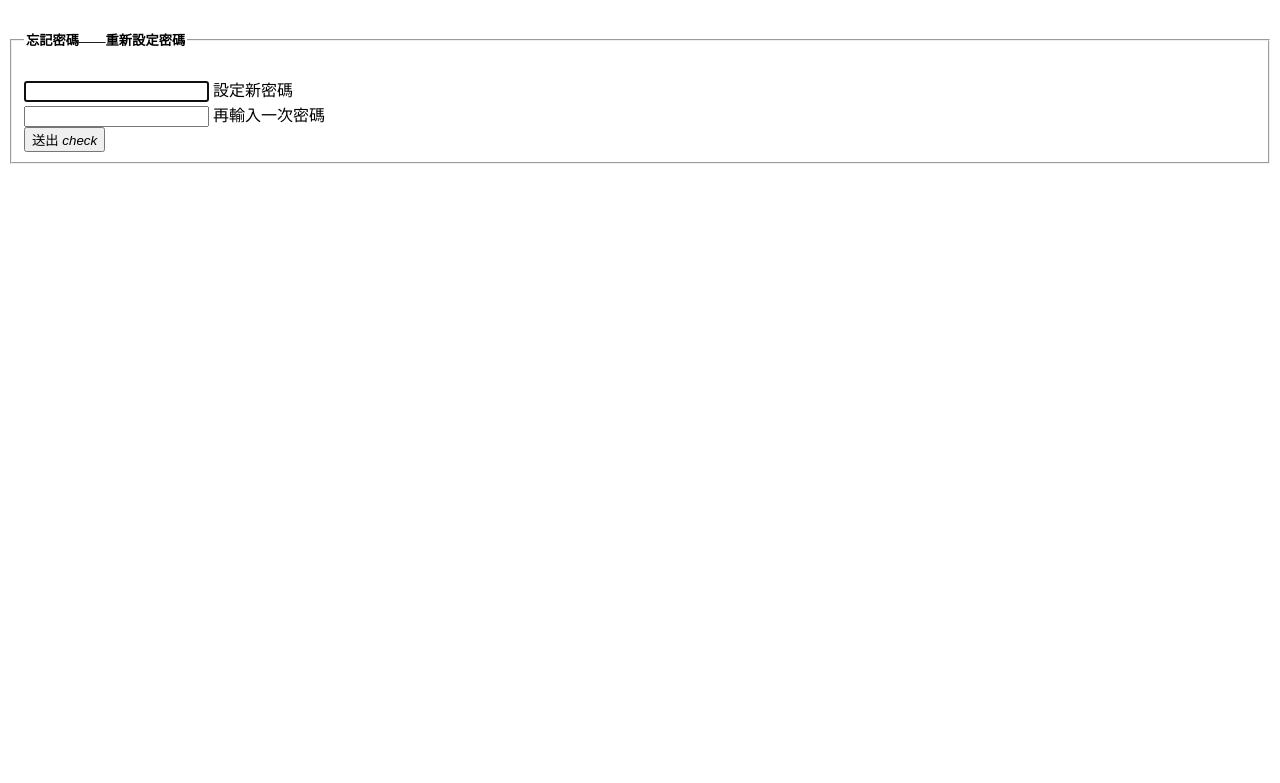
After one commit to ri0806449/repos, a CodeIgniter app: the page made by CIpro/application/views/want_to_reset_password/Content.php in a window 1280 px wide. The commit adds this page. Shown: the top 783 px of the page. Run offline with CodeIgniter, Linux system fonts and the light colour scheme.

Commit message:
新增主頁修改密碼（含驗證）功能

```diff
--- a/CIpro/application/views/main/Content.php
+++ b/CIpro/application/views/main/Content.php
@@ -80,6 +80,11 @@
 	</div>
 	<div class="row">
 		<div class="col s12 center">
+			<a class="waves-effect waves-light btn-large user_logout" id="want_to_reset_password" href="want_to_reset_password"><i class="material-icons right">edit</i>修改密碼</a>
+		</div>
+	</div>
+	<div class="row">
+		<div class="col s12 center">
 			<a class="waves-effect waves-light btn-large user_logout" id="logout" href="logout"><i class="material-icons right">cloud</i>登出</a>
 		</div>
 	</div>
--- /dev/null
+++ b/CIpro/application/views/want_to_reset_password/Content.php
@@ -0,0 +1,34 @@
+<body>
+	<header></header>
+	<main>
+		<div class="row">
+			<?php
+				$attributes = array('class'=>'col s8 offset-s2 reg');
+            	echo form_open("user_authentication/want_to_reset_password", $attributes);
+			?>
+				<fieldset>
+					<legend><h5>忘記密碼——重新設定密碼</h5></legend>
+	                <!--密碼輸入-->
+	                <div class="input-field col s6">
+	                  <input id="reset_password" type="password" class="validate" name="reset_password" value="<?= set_value('reset_password'); ?>" autofocus>
+	                  <label for="reset_password">設定新密碼</label>
+	                  <span class="helper-text reg_error" data-error="wrong" data-success=""><?= form_error('reset_password'); ?></span>
+	                </div>
+	                <!--確認密碼輸入-->
+	                <div class="input-field col s6">
+	                  <input id="reset_password_retype" type="password" class="validate" name="reset_password_retype" value="<?= set_value('reset_password_retype'); ?>">
+	                  <label for="reset_password_retype">再輸入一次密碼</label>
+	                  <span class="helper-text reg_error" data-error="wrong" data-success=""><?= form_error('reset_password_retype'); ?></span>
+	                </div>
+	                <div class="row">
+	                  <div class="col s12 offset-s8">
+	                    <button class="btn-large waves-effect waves-light" type="submit" value="submit">
+	                      送出
+	                      <i class="material-icons right">check</i>
+	                    </button>
+	                  </div>
+	                </div>
+				</fieldset>
+			</form>
+		</div>
+	</main>
```
Also changed, not shown: CIpro/application/controllers/user_authentication.php (+38 -0 lines), CIpro/application/models/Loginn_database.php (+19 -0 lines), CIpro/application/views/want_to_reset_password/Footer.php (added, +19 -0 lines), CIpro/application/views/want_to_reset_password/Header.php (added, +10 -0 lines).
